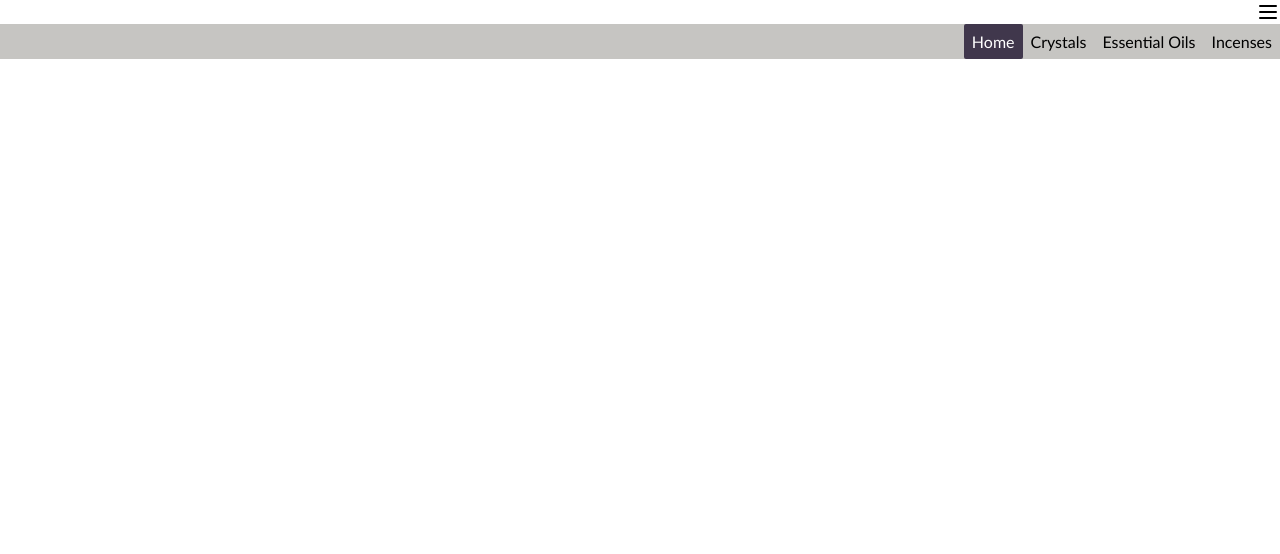
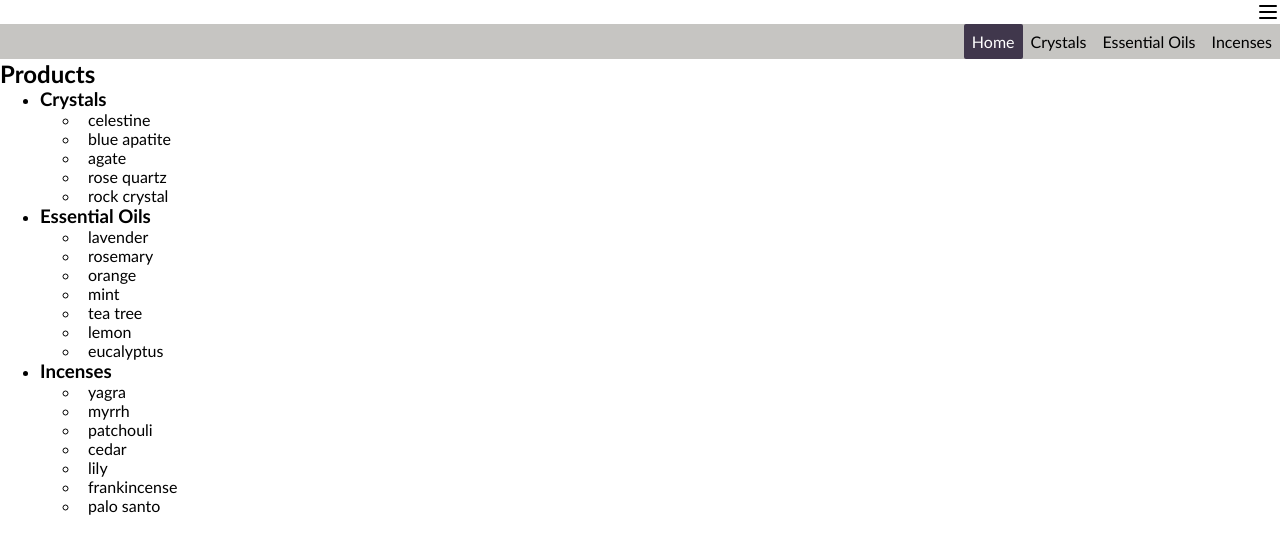
Before and after one commit to blombergalex/gems, a React (Vite) app: page / in a window 1280 px wide. Shown: the top 554 px of the page. Built offline with nearby package versions, Linux system fonts and the light colour scheme; the HTML template or start-up script is replaced by a standard one.

Commit message:
create sidebar

```diff
--- a/src/App.jsx
+++ b/src/App.jsx
@@ -3,7 +3,6 @@ import Layout from './pages/Layout'
 import './App.css'
 
 function App() {
-  // const [count, setCount] = useState(0)
 
   return (
     <>
--- /dev/null
+++ b/src/components/Sidebar/index.jsx
@@ -0,0 +1,51 @@
+import { Link } from "react-router-dom";
+import { allProducts } from "../../data/data";
+
+const Sidebar = ({category}) => {
+
+    const filteredProducts = allProducts.filter(product => product.category === category);
+
+    return(
+        <div>
+            <h2>Products</h2>
+            <ul>
+            {category === 'home' ? (
+                <>
+                <li>
+                    <h3>Crystals</h3>
+                    <ul>
+                    {allProducts.filter(product => product.category === 'crystal').map(product => (
+                        <li key={product.name}>
+                        <Link to={`/product/${product.name}`}>{product.name}</Link>
+                        </li>
+                    ))}
+                    </ul>
+                </li>
+                <li>
+                    <h3 >Essential Oils</h3>
+                    <ul>
+                    {allProducts.filter(product => product.category === 'essential oil').map(product => (
+                        <li key={product.name}>
+                        <Link to={`/product/${product.name}`}>{product.name}</Link>
+                        </li>
+                    ))}
+                    </ul>
+                </li>
+                <li>
+                    <h3>Incenses</h3>
+                    <ul>
+                    {allProducts.filter(product => product.category === 'incense').map(product => (
+                        <li key={product.name}>
+                        <Link to={`/product/${product.name}`}>{product.name}</Link>
+                        </li>
+                    ))}
+                    </ul>
+                </li>
+                </>
+            ) : null}
+            </ul>
+        </div>
+    );
+  };
+
+export default Sidebar;
--- a/src/data/data.js
+++ b/src/data/data.js
@@ -187,3 +187,6 @@ export const incenses = [
         "Approx. 45 minutes"
     )
 ];
+
+export const allProducts = [...crystals, ...essentialOils, ...incenses];
+export const productNames = allProducts.map((product => product.name));
--- a/src/pages/Layout/index.jsx
+++ b/src/pages/Layout/index.jsx
@@ -1,7 +1,8 @@
 import { NavLink, Outlet } from "react-router-dom"
 import { Menu } from 'lucide-react'
+import { useState } from "react"
+import Sidebar from "../../components/Sidebar"
 import styles from './Layout.module.css'
-import { useState } from "react"
 
 const Layout = () => {
 
@@ -20,6 +21,7 @@ const Layout = () => {
                 <NavLink className={({ isActive}) => isActive ? styles.active : ''} to='essentialoils' onClick={() => handleCategoryChange('essentialoils')} >Essential Oils</NavLink>
                 <NavLink className={({ isActive}) => isActive ? styles.active : ''} to='incenses' onClick={() => handleCategoryChange('incenses')}>Incenses</NavLink>
             </nav>
+        <Sidebar category={category}/>
         <Outlet/>
         </>
     )
```
